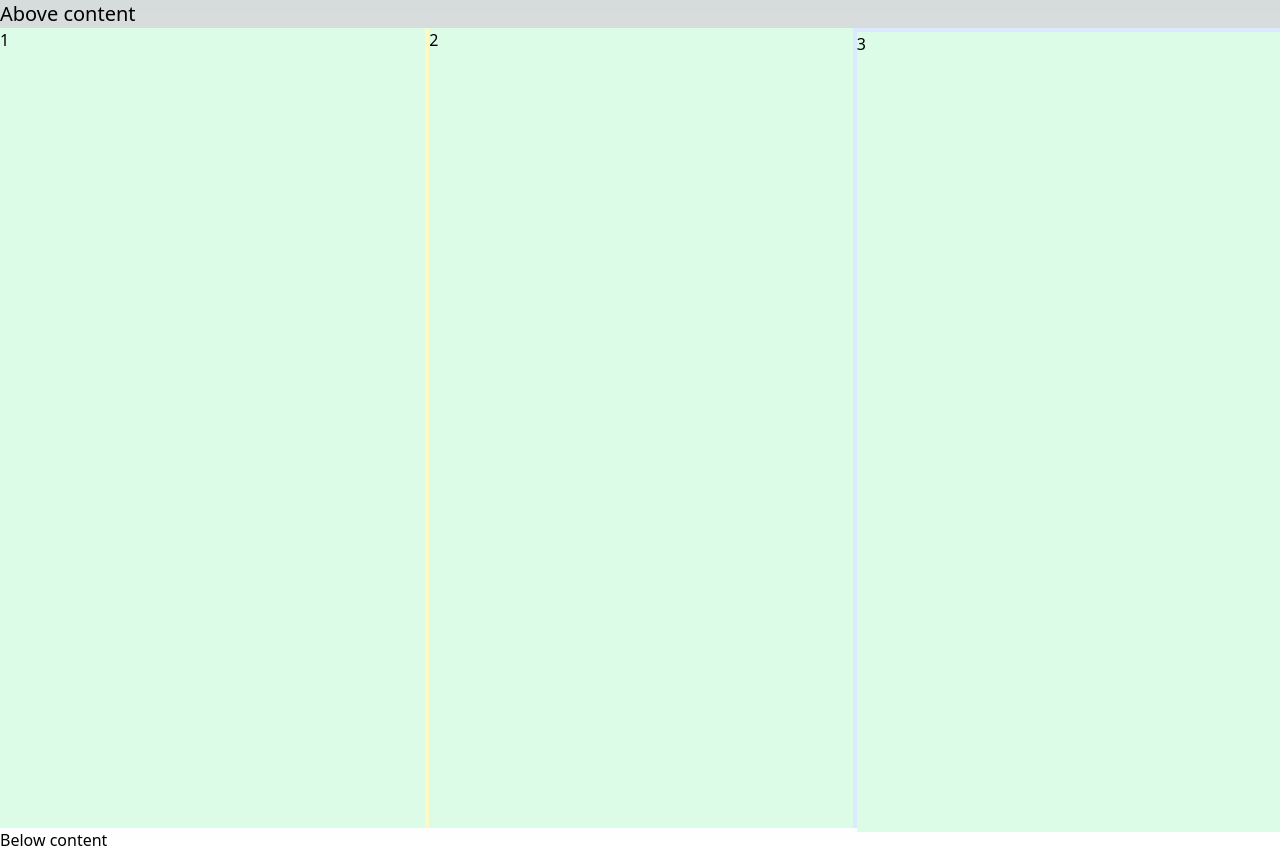
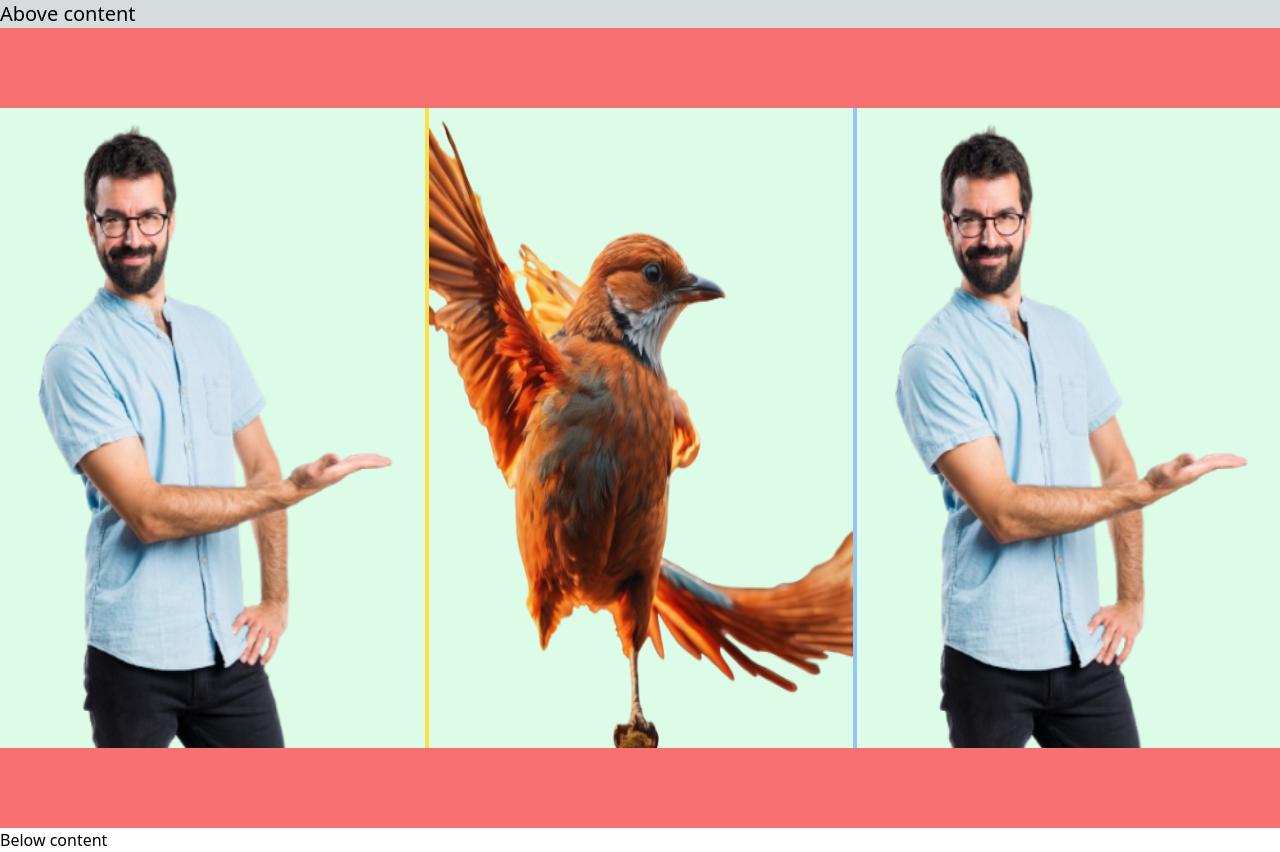
Before and after one commit to ern4m/react-carousel, a Next.js app: page / in a window 1280 px wide. Built offline with nearby package versions, Linux system fonts and the light colour scheme.

Commit message:
All base cases covered

```diff
--- a/components/FullScreenCarousel.tsx
+++ b/components/FullScreenCarousel.tsx
@@ -18,23 +18,41 @@ const SlideGen = (props: {images: Slide[]}) => {
   switch (len) {
     case 1:
       return (
-        <div className="">
-          Case 1
+        <div className="flex justify-center items-center h-screen w-screen bg-yellow-300 space-x-1">
+          <div className="bg-green-400 ">
+            1
+          </div>
         </div>
       );
     case 2:
       return (
-        <div className="">
-          Case 2
+        <div className="flex justify-center items-center h-screen w-screen bg-yellow-300 space-x-1">
+            <div className="bg-green-400 w-1/2 h-full h-1/2">1</div>
+            <div className="bg-green-400 w-1/2 h-full h-1/2">2</div>
         </div>
       );
     case 3:
       return (
-        <div className="flex h-screen w-screen bg-yellow-100 space-x-1">
-          <div className="w-1/2 md:w-1/3 bg-green-100 max-h-full">1</div>
-          <div className="flex-column md:flex w-1/2 md:w-2/3 md:space-x-1 space-y-1 max-h-full bg-blue-100">
-            <div className="bg-green-100 md:w-1/2 md:h-full h-1/2">2</div>
-            <div className="bg-green-100 md:w-1/2 md:h-full h-1/2">3</div>
+        <div className="flex h-4/5 w-screen bg-yellow-300 space-x-1 overflow-scroll">
+          <div className="w-1/2 md:w-1/3 bg-green-100 max-h-full">
+            <Image
+              src={images[0].image}
+              className="w-full h-full"
+            />
+          </div>
+          <div className="flex-column md:flex w-1/2 md:w-2/3 md:space-x-1 max-h-full bg-blue-300">
+            <div className="bg-green-100 md:w-1/2 md:h-full h-1/2">
+              <Image
+                src={images[1].image}
+                className="w-full h-full"
+              />
+            </div>
+            <div className="bg-green-100 md:w-1/2 md:h-full h-1/2">
+              <Image
+                src={images[2].image}
+                className="w-full h-full"
+              />
+            </div>
           </div>
         </div>
       );
--- /dev/null
+++ b/types.ts
@@ -0,0 +1,6 @@
+import { StaticImageData } from "next/image";
+
+export default interface Slide {
+  image: StaticImageData;
+  scale: number;
+}
```
